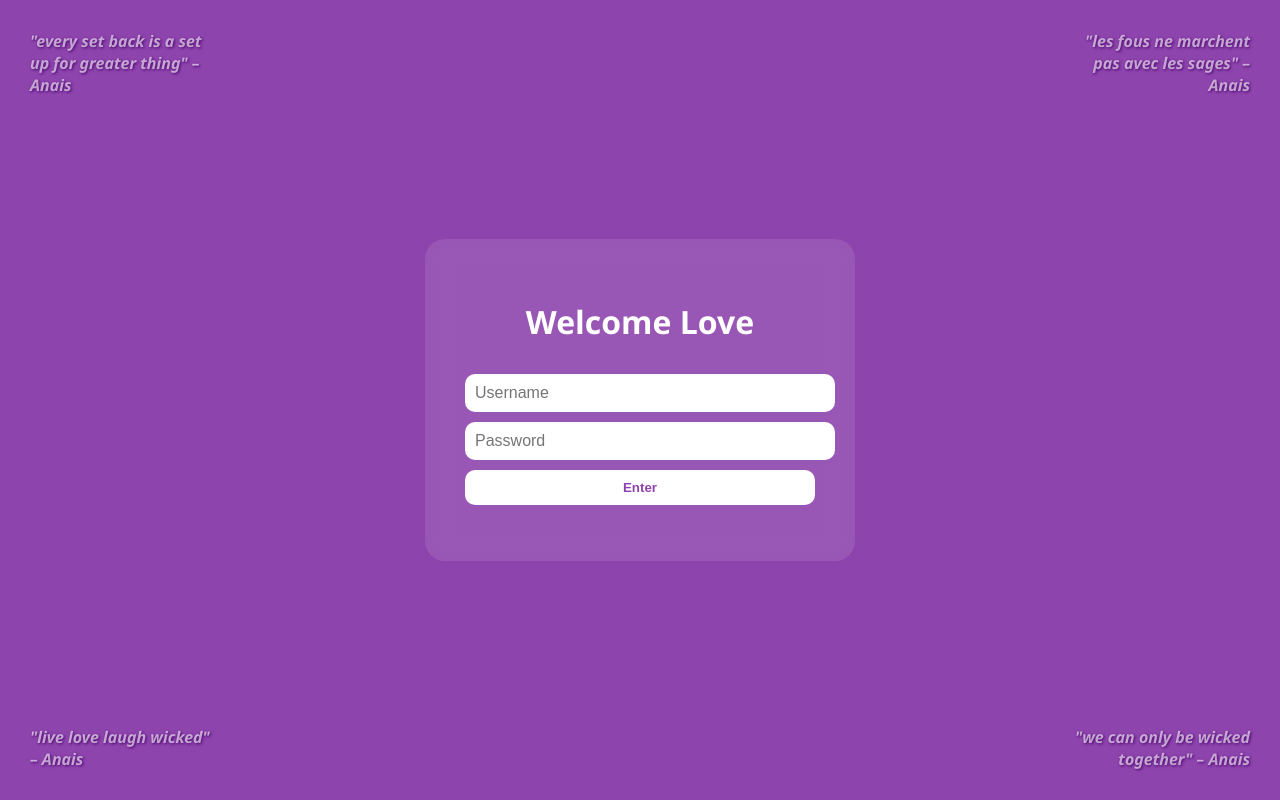
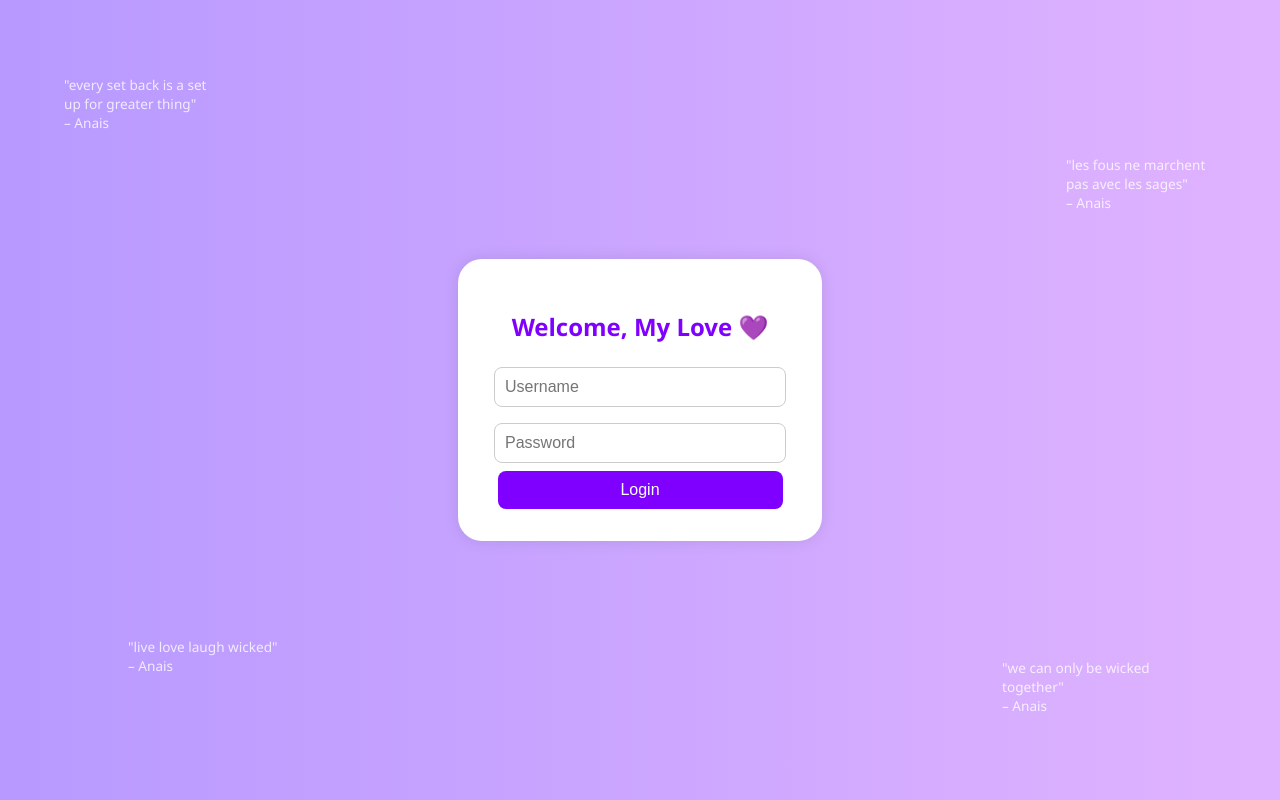
Before and after one commit to Agent13epic/anaispage, a plain HTML site: page index.html in a window 1280 px wide. Drawn offline with Linux system fonts and the light colour scheme.

Commit message:
Update index.html

```diff
--- a/index.html
+++ b/index.html
@@ -2,23 +2,145 @@
 <html lang="en">
 <head>
   <meta charset="UTF-8" />
-  <title>Login to Our Love</title>
-  <link rel="stylesheet" href="style.css" />
-  <script defer src="auth.js"></script>
+  <meta name="viewport" content="width=device-width, initial-scale=1" />
+  <title>Login | For My Love</title>
+  <style>
+    @keyframes float {
+      0% { transform: translateY(0); }
+      50% { transform: translateY(-10px); }
+      100% { transform: translateY(0); }
+    }
+
+    @keyframes shake {
+      0%, 100% { transform: translateX(0); }
+      20%, 60% { transform: translateX(-10px); }
+      40%, 80% { transform: translateX(10px); }
+    }
+
+    body {
+      margin: 0;
+      padding: 0;
+      font-family: 'Segoe UI', sans-serif;
+      display: flex;
+      justify-content: center;
+      align-items: center;
+      height: 100vh;
+      background: linear-gradient(to right, #b799ff, #e0b3ff);
+      overflow: hidden;
+      position: relative;
+    }
+
+    .login-box {
+      background: white;
+      padding: 2rem;
+      border-radius: 1.5rem;
+      box-shadow: 0 0 15px rgba(0, 0, 0, 0.1);
+      text-align: center;
+      width: 300px;
+      z-index: 2;
+      user-select: none;
+    }
+
+    .login-box.shake {
+      animation: shake 0.4s ease;
+    }
+
+    .login-box h2 {
+      margin-bottom: 1rem;
+      color: #8000ff;
+    }
+
+    input {
+      width: 90%;
+      padding: 10px;
+      margin: 0.5rem 0;
+      border: 1px solid #ccc;
+      border-radius: 0.5rem;
+      font-size: 1rem;
+    }
+
+    button {
+      padding: 10px 20px;
+      background-color: #8000ff;
+      color: white;
+      border: none;
+      border-radius: 0.5rem;
+      font-size: 1rem;
+      cursor: pointer;
+      transition: background 0.3s ease;
+      width: 95%;
+    }
+
+    button:hover {
+      background-color: #5a00b0;
+    }
+
+    .error {
+      color: red;
+      font-size: 0.9rem;
+      margin-top: 0.5rem;
+      display: none;
+    }
+
+    .quote {
+      position: absolute;
+      font-size: 0.85rem;
+      color: white;
+      opacity: 0.8;
+      max-width: 150px;
+      animation: float 4s ease-in-out infinite;
+      user-select: none;
+    }
+
+    .quote:nth-child(1) { top: 10%; left: 5%; }
+    .quote:nth-child(2) { top: 20%; right: 5%; }
+    .quote:nth-child(3) { bottom: 15%; left: 10%; }
+    .quote:nth-child(4) { bottom: 10%; right: 10%; }
+  </style>
 </head>
-<body class="login-page">
-  <div class="login-container">
-    <h1>Welcome Love</h1>
+<body>
+  <div class="quote">"every set back is a set up for greater thing"<br>– Anais</div>
+  <div class="quote">"les fous ne marchent pas avec les sages"<br>– Anais</div>
+  <div class="quote">"live love laugh wicked"<br>– Anais</div>
+  <div class="quote">"we can only be wicked together"<br>– Anais</div>
+
+  <div class="login-box" id="loginBox">
+    <h2>Welcome, My Love 💜</h2>
     <input type="text" id="username" placeholder="Username" />
     <input type="password" id="password" placeholder="Password" />
-    <button onclick="login()">Enter</button>
-    <p id="error" class="error-message"></p>
+    <button onclick="login()">Login</button>
+    <div class="error" id="error">Wrong username or password 😢</div>
   </div>
 
-  <!-- Quotes fixed in corners -->
-  <div class="quote top-left">"every set back is a set up for greater thing" – Anais</div>
-  <div class="quote top-right">"les fous ne marchent pas avec les sages" – Anais</div>
-  <div class="quote bottom-left">"live love laugh wicked" – Anais</div>
-  <div class="quote bottom-right">"we can only be wicked together" – Anais</div>
+  <script>
+    const correctUsername = 'timmie';
+    const correctPassword = 'mybaby2008';
+
+    function login() {
+      const user = document.getElementById('username').value.trim().toLowerCase();
+      const pass = document.getElementById('password').value;
+      const error = document.getElementById('error');
+      const box = document.getElementById('loginBox');
+
+      if (user === correctUsername && pass === correctPassword) {
+        localStorage.setItem('loggedIn', 'true');
+        window.location.href = 'home.html'; // redirect to your home page
+      } else {
+        error.style.display = 'block';
+        box.classList.add('shake');
+        setTimeout(() => {
+          error.style.display = 'none';
+          box.classList.remove('shake');
+        }, 2000);
+      }
+    }
+
+    // If already logged in, redirect to home immediately
+    window.onload = () => {
+      if (localStorage.getItem('loggedIn') === 'true') {
+        window.location.href = 'home.html';
+      }
+    };
+  </script>
 </body>
 </html>
```
